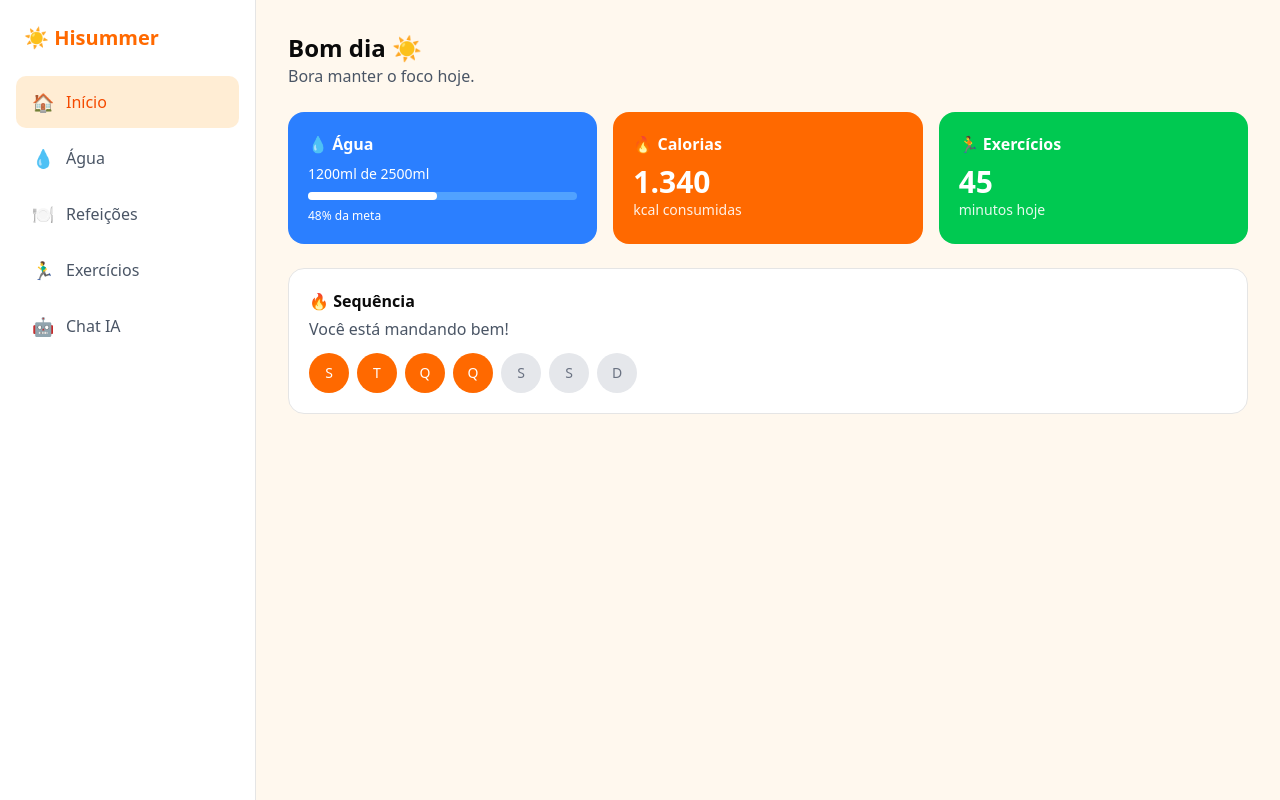
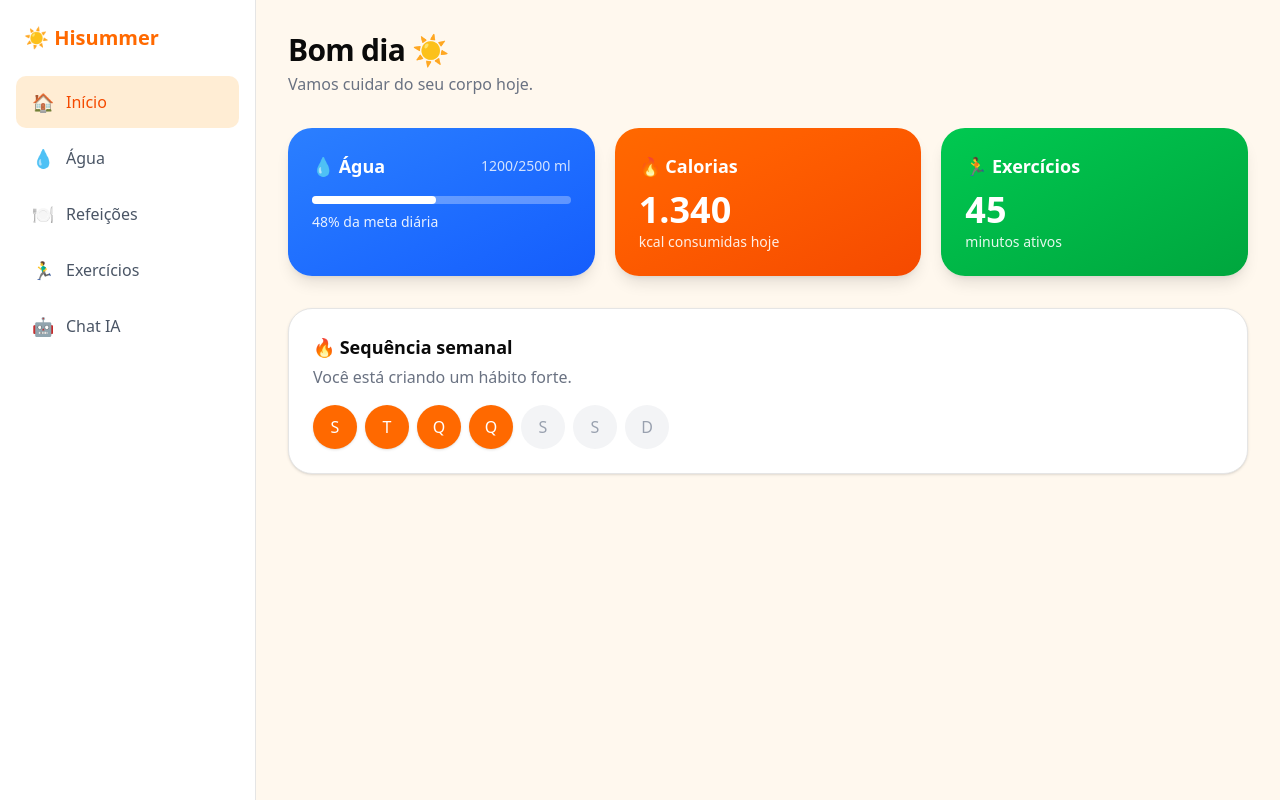
Before and after one commit to gregmattos/hisummerlasy, a Next.js app: page /dashboard in a window 1280 px wide. Built offline with nearby package versions, Linux system fonts and the light colour scheme.

Commit message:
Update page.tsx

```diff
--- a/src/app/dashboard/page.tsx
+++ b/src/app/dashboard/page.tsx
@@ -12,71 +12,84 @@ export default function DashboardPage() {
   return (
     <AppLayout>
       {/* Header */}
-      <div className="mb-6">
-        <h1 className="text-2xl font-bold">Bom dia ☀️</h1>
-        <p className="text-gray-600">
-          Bora manter o foco hoje.
+      <div className="mb-8">
+        <h1 className="text-3xl font-bold tracking-tight">
+          Bom dia ☀️
+        </h1>
+        <p className="text-gray-500 mt-1">
+          Vamos cuidar do seu corpo hoje.
         </p>
       </div>
 
-      {/* Cards principais */}
-      <div className="grid grid-cols-1 md:grid-cols-3 gap-4 mb-6">
+      {/* Cards */}
+      <div className="grid grid-cols-1 md:grid-cols-3 gap-5 mb-8">
         {/* Água */}
-        <div className="bg-blue-500 text-white rounded-2xl p-5">
-          <h2 className="font-semibold mb-2">💧 Água</h2>
-          <p className="text-sm mb-2">
-            {aguaAtual}ml de {aguaMeta}ml
-          </p>
+        <div className="rounded-3xl bg-gradient-to-br from-blue-500 to-blue-600 text-white p-6 shadow-lg">
+          <div className="flex items-center justify-between mb-4">
+            <h2 className="font-semibold text-lg">💧 Água</h2>
+            <span className="text-sm opacity-80">
+              {aguaAtual}/{aguaMeta} ml
+            </span>
+          </div>
 
-          <div className="w-full bg-blue-400 rounded-full h-2">
+          <div className="w-full bg-white/30 rounded-full h-2 mb-2">
             <div
-              className="bg-white h-2 rounded-full"
+              className="bg-white h-2 rounded-full transition-all"
               style={{ width: `${progressoAgua}%` }}
             />
           </div>
 
-          <p className="text-xs mt-2">
-            {progressoAgua}% da meta
+          <p className="text-sm opacity-90">
+            {progressoAgua}% da meta diária
           </p>
         </div>
 
         {/* Calorias */}
-        <div className="bg-orange-500 text-white rounded-2xl p-5">
-          <h2 className="font-semibold mb-2">🔥 Calorias</h2>
-          <p className="text-3xl font-bold">1.340</p>
-          <p className="text-sm opacity-90">
-            kcal consumidas
+        <div className="rounded-3xl bg-gradient-to-br from-orange-500 to-orange-600 text-white p-6 shadow-lg">
+          <h2 className="font-semibold text-lg mb-3">🔥 Calorias</h2>
+          <p className="text-4xl font-bold leading-none">1.340</p>
+          <p className="text-sm opacity-90 mt-1">
+            kcal consumidas hoje
           </p>
         </div>
 
         {/* Exercícios */}
-        <div className="bg-green-500 text-white rounded-2xl p-5">
-          <h2 className="font-semibold mb-2">🏃 Exercícios</h2>
-          <p className="text-3xl font-bold">45</p>
-          <p className="text-sm opacity-90">
-            minutos hoje
+        <div className="rounded-3xl bg-gradient-to-br from-green-500 to-green-600 text-white p-6 shadow-lg">
+          <h2 className="font-semibold text-lg mb-3">🏃 Exercícios</h2>
+          <p className="text-4xl font-bold leading-none">45</p>
+          <p className="text-sm opacity-90 mt-1">
+            minutos ativos
           </p>
         </div>
       </div>
 
-      {/* Streak */}
-      <div className="bg-white rounded-2xl p-5 border">
-        <h2 className="font-semibold mb-1">🔥 Sequência</h2>
-        <p className="text-gray-600 mb-3">
-          Você está mandando bem!
+      {/* Sequência */}
+      <div className="bg-white rounded-3xl p-6 border shadow-sm">
+        <h2 className="font-semibold text-lg mb-1">
+          🔥 Sequência semanal
+        </h2>
+        <p className="text-gray-500 mb-4">
+          Você está criando um hábito forte.
         </p>
 
         <div className="flex gap-2">
-          {["S", "T", "Q", "Q", "S", "S", "D"].map((dia, index) => (
+          {["S", "T", "Q", "Q", "S", "S", "D"].map((dia, index) => {
+            const ativo = index < 4;
+            return (
               <div
                 key={index}
-              className={`w-10 h-10 flex items-center justify-center rounded-full text-sm font-medium
-                ${index < 4 ? "bg-orange-500 text-white" : "bg-gray-200 text-gray-500"}
+                className={`w-11 h-11 flex items-center justify-center rounded-full font-medium transition
+                  ${
+                    ativo
+                      ? "bg-orange-500 text-white shadow"
+                      : "bg-gray-100 text-gray-400"
+                  }
                 `}
               >
                 {dia}
               </div>
-          ))}
+            );
+          })}
         </div>
       </div>
     </AppLayout>
```
Lines whose indentation alone changed are shown as unchanged.
